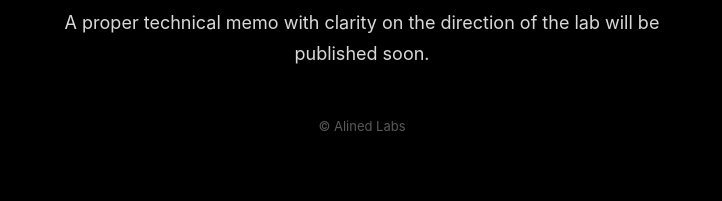
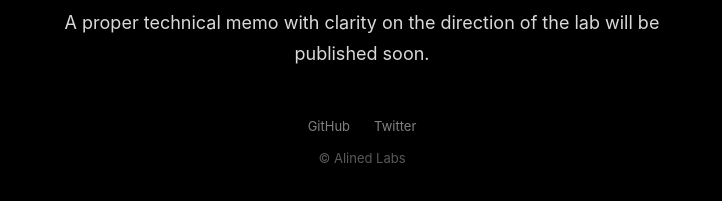
Before and after one commit to jordantplows/alined-labs, a website built with Vite: page index.html in a window 1280 px wide. Shown: the part 705-906 px from the top of the page, without its empty margins (278-1000 px from the left). Built offline with nearby package versions, Linux system fonts and the light colour scheme.

Commit message:
dev: janitor commit

```diff
--- a/index.html
+++ b/index.html
@@ -4,6 +4,7 @@
     <meta charset="UTF-8">
     <meta name="viewport" content="width=device-width, initial-scale=1.0">
     <title>Alined Labs | Save Humanity </title>
+    <meta name="author" content="Jordan Plows">
     <link rel="icon" type="image/png" sizes="32x32" href="/favicon-32.png">
     <link rel="icon" type="image/png" sizes="192x192" href="/favicon-192.png">
     <link rel="apple-touch-icon" sizes="512x512" href="/favicon-512.png">
--- a/src/main.ts
+++ b/src/main.ts
@@ -18,5 +18,11 @@ app.innerHTML = `
       ${content.map((p) => `<p>${p}</p>`).join("\n      ")}
     </div>
   </main>
-  <footer>&copy; Alined Labs</footer>
+  <footer>
+    <div class="footer-links">
+      <a href="https://github.com/alinedlabs" target="_blank" rel="noopener noreferrer">GitHub</a>
+      <a href="https://x.com/alinedlabs" target="_blank" rel="noopener noreferrer">Twitter</a>
+    </div>
+    <p>&copy; Alined Labs</p>
+  </footer>
 `;
--- a/src/style.css
+++ b/src/style.css
@@ -67,3 +67,20 @@ footer {
     font-size: 0.8125rem;
     color: rgba(255, 255, 255, 0.35);
 }
+
+.footer-links {
+    display: flex;
+    gap: 24px;
+    justify-content: center;
+    margin-bottom: 16px;
+}
+
+.footer-links a {
+    color: rgba(255, 255, 255, 0.5);
+    text-decoration: none;
+    transition: color 0.2s;
+}
+
+.footer-links a:hover {
+    color: #fff;
+}
```
